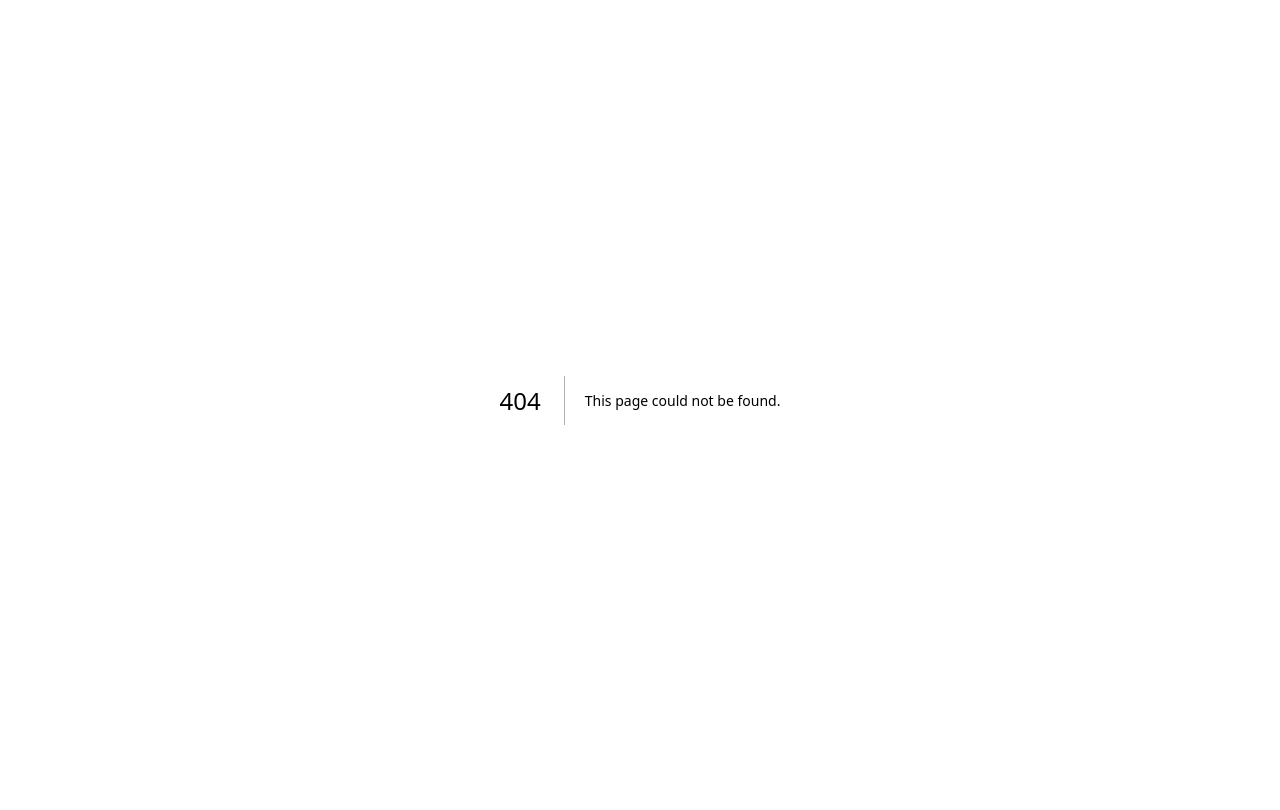
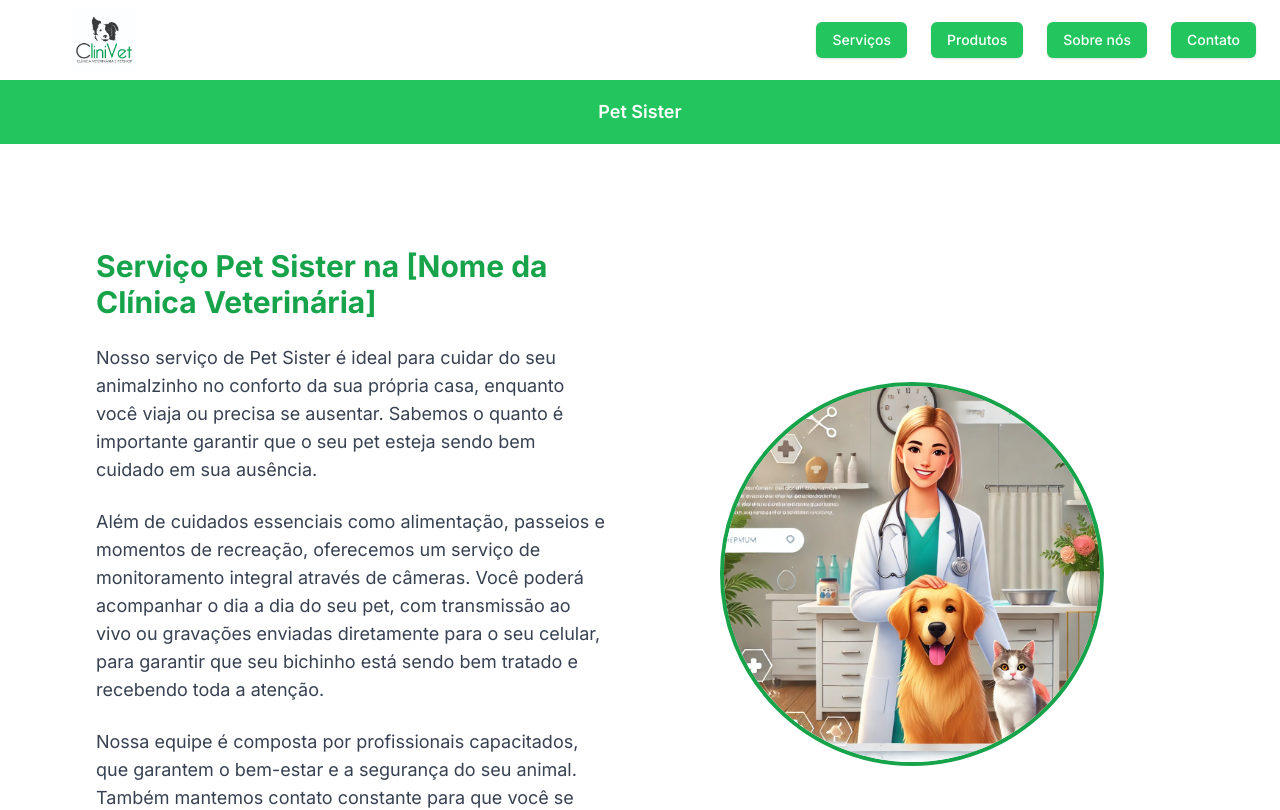
Before and after one commit to Nicolasmoss92/clini-vet, a Next.js app: page /petSister in a window 1280 px wide. Before the commit this address had no page. Shown: the top 810 px of the page. Built offline with nearby package versions, Linux system fonts and the light colour scheme.

Commit message:
feat: page pet sister

```diff
--- /dev/null
+++ b/src/app/petSister/page.tsx
@@ -0,0 +1,43 @@
+import Footer from "@/components/footer";
+import Header from "@/components/header";
+import { ButtonLearnAbout } from "@/components/header/ButtonlearnMore";
+import SubHeader from "@/components/layout/petSister/HeaderPetSister";
+
+export default function PetSister() {
+    return (
+        <div className="flex flex-col min-h-screen overflow-hidden">
+            <Header />
+            <main className="flex-grow flex flex-col items-center p-0 w-full">
+            <SubHeader />
+                <div className="w-full max-w-6xl mx-auto flex flex-col md:flex-row items-center justify-between py-16 px-4 md:px-8 bg-white rounded-lg mt-10">
+                    {/* Texto à esquerda */}
+                    <div className="w-full md:w-1/2 md:pr-8 mb-8 md:mb-0">
+                        <h2 className="text-2xl md:text-3xl font-bold text-green-600 mb-4 md:mb-6">
+                            Serviço Pet Sister na [Nome da Clínica Veterinária]
+                        </h2>
+                        <p className="text-base md:text-lg text-gray-700 mb-4 md:mb-6">
+                            Nosso serviço de Pet Sister é ideal para cuidar do seu animalzinho no conforto da sua própria casa, enquanto você viaja ou precisa se ausentar. Sabemos o quanto é importante garantir que o seu pet esteja sendo bem cuidado em sua ausência.
+                        </p>
+                        <p className="text-base md:text-lg text-gray-700 mb-4 md:mb-6">
+                            Além de cuidados essenciais como alimentação, passeios e momentos de recreação, oferecemos um serviço de monitoramento integral através de câmeras. Você poderá acompanhar o dia a dia do seu pet, com transmissão ao vivo ou gravações enviadas diretamente para o seu celular, para garantir que seu bichinho está sendo bem tratado e recebendo toda a atenção.
+                        </p>
+                        <p className="text-base md:text-lg text-gray-700 mb-4 md:mb-6">
+                            Nossa equipe é composta por profissionais capacitados, que garantem o bem-estar e a segurança do seu animal. Também mantemos contato constante para que você se sinta tranquilo, sabendo que o seu pet está em boas mãos.
+                        </p>
+                        <ButtonLearnAbout />
+                    </div>
+
+                    {/* Imagem à direita */}
+                    <div className="w-full md:w-1/2 flex justify-center">
+                        <img
+                            src="/teste.webp" // Substitua pelo caminho correto da imagem
+                            alt="Pet Sister cuidando de um animal"
+                            className="w-64 h-64 md:w-96 md:h-96 object-cover rounded-full border-4 border-green-600"
+                        />
+                    </div>
+                </div>
+            </main>
+            <Footer />
+        </div>
+    );
+}
--- /dev/null
+++ b/src/components/layout/petSister/HeaderPetSister.tsx
@@ -0,0 +1,9 @@
+"use client";
+
+export default function SubHeader() {
+  return (
+    <header className="bg-green-500 text-white w-full h-16 flex items-center justify-center">
+      <div className="text-white text-lg font-semibold">Pet Sister</div>
+    </header>
+  );
+}
```
